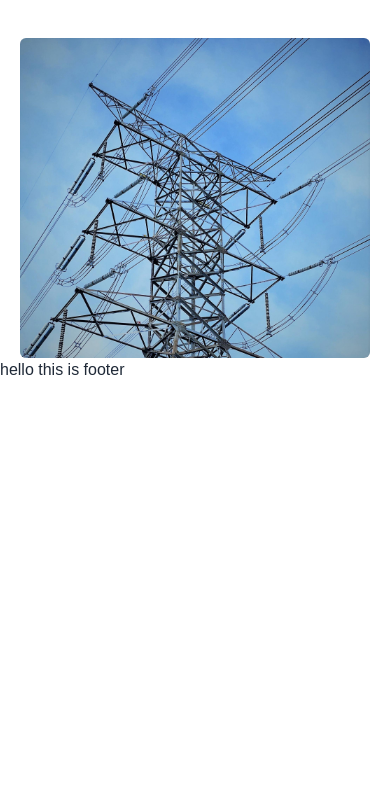
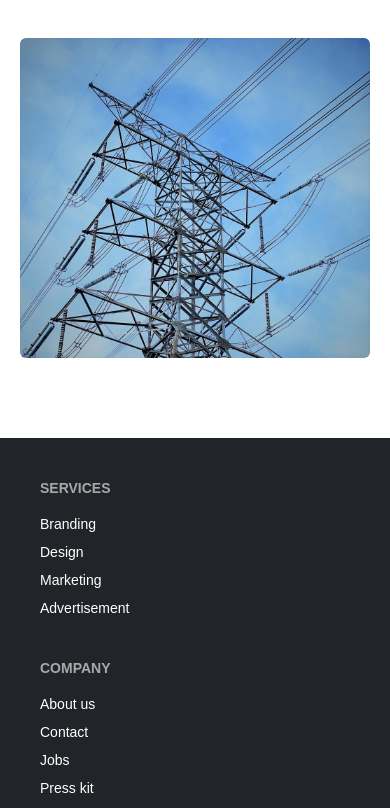
Before and after one commit to ImtiazAkib/food-shop, a React (Vite) app: page / in a window 390 px wide. Shown: the part 11192-12000 px from the top of the page. Before the commit the page ends 11574 px from the top, so only its background shows below. Built offline with nearby package versions, Linux system fonts and the light colour scheme.

Commit message:
footer page updated

```diff
--- a/src/pages/Shared/Footer/Footer.jsx
+++ b/src/pages/Shared/Footer/Footer.jsx
@@ -1,7 +1,94 @@
+const data = [
+  ["Branding", "Design", "Marketing", "Advertisement"],
+  ["About us", "Contact", "Jobs", "Press kit"],
+  ["Terms of use", "Privacy policy", "Cookie policy"],
+];
+
 const Footer = () => {
   return (
     <>
-      <p>hello this is footer</p>
+      <footer className="footer p-10 bg-[#212529] text-white mt-20">
+        <nav>
+          <h6 className="footer-title">Services</h6>
+          {data[0].map((singleData, index) => (
+            <a className="link link-hover" key={index}>
+              {singleData}
+            </a>
+          ))}
+        </nav>
+        <nav>
+          <h6 className="footer-title">Company</h6>
+          {data[1].map((singleData, index) => (
+            <a className="link link-hover" key={index}>
+              {singleData}
+            </a>
+          ))}
+        </nav>
+        <nav>
+          <h6 className="footer-title">Legal</h6>
+          {data[2].map((singleData, index) => (
+            <a className="link link-hover" key={index}>
+              {singleData}
+            </a>
+          ))}
+        </nav>
+      </footer>
+      <footer className="footer px-10 py-4 border-t bg-[#212529] text-white border-white">
+        <aside className="items-center grid-flow-col">
+          <svg
+            width="24"
+            height="24"
+            viewBox="0 0 24 24"
+            xmlns="http://www.w3.org/2000/svg"
+            fillRule="evenodd"
+            clipRule="evenodd"
+            className="fill-current"
+          >
+            <path d="M22.672 15.226l-2.432.811.841 2.515c.33 1.019-.209 2.127-1.23 2.456-1.15.325-2.148-.321-2.463-1.226l-.84-2.518-5.013 1.677.84 2.517c.391 1.203-.434 2.542-1.831 2.542-.88 0-1.601-.564-1.86-1.314l-.842-2.516-2.431.809c-1.135.328-2.145-.317-2.463-1.229-.329-1.018.211-2.127 1.231-2.456l2.432-.809-1.621-4.823-2.432.808c-1.355.384-2.558-.59-2.558-1.839 0-.817.509-1.582 1.327-1.846l2.433-.809-.842-2.515c-.33-1.02.211-2.129 1.232-2.458 1.02-.329 2.13.209 2.461 1.229l.842 2.515 5.011-1.677-.839-2.517c-.403-1.238.484-2.553 1.843-2.553.819 0 1.585.509 1.85 1.326l.841 2.517 2.431-.81c1.02-.33 2.131.211 2.461 1.229.332 1.018-.21 2.126-1.23 2.456l-2.433.809 1.622 4.823 2.433-.809c1.242-.401 2.557.484 2.557 1.838 0 .819-.51 1.583-1.328 1.847m-8.992-6.428l-5.01 1.675 1.619 4.828 5.011-1.674-1.62-4.829z"></path>
+          </svg>
+          <p>
+            Food Industries Ltd. <br />
+            Providing reliable tech since 1992
+          </p>
+        </aside>
+        <nav className="md:place-self-center md:justify-self-end">
+          <div className="grid grid-flow-col gap-4">
+            <a>
+              <svg
+                xmlns="http://www.w3.org/2000/svg"
+                width="24"
+                height="24"
+                viewBox="0 0 24 24"
+                className="fill-current"
+              >
+                <path d="M24 4.557c-.883.392-1.832.656-2.828.775 1.017-.609 1.798-1.574 2.165-2.724-.951.564-2.005.974-3.127 1.195-.897-.957-2.178-1.555-3.594-1.555-3.179 0-5.515 2.966-4.797 6.045-4.091-.205-7.719-2.165-10.148-5.144-1.29 2.213-.669 5.108 1.523 6.574-.806-.026-1.566-.247-2.229-.616-.054 2.281 1.581 4.415 3.949 4.89-.693.188-1.452.232-2.224.084.626 1.956 2.444 3.379 4.6 3.419-2.07 1.623-4.678 2.348-7.29 2.04 2.179 1.397 4.768 2.212 7.548 2.212 9.142 0 14.307-7.721 13.995-14.646.962-.695 1.797-1.562 2.457-2.549z"></path>
+              </svg>
+            </a>
+            <a>
+              <svg
+                xmlns="http://www.w3.org/2000/svg"
+                width="24"
+                height="24"
+                viewBox="0 0 24 24"
+                className="fill-current"
+              >
+                <path d="M19.615 3.184c-3.604-.246-11.631-.245-15.23 0-3.897.266-4.356 2.62-4.385 8.816.029 6.185.484 8.549 4.385 8.816 3.6.245 11.626.246 15.23 0 3.897-.266 4.356-2.62 4.385-8.816-.029-6.185-.484-8.549-4.385-8.816zm-10.615 12.816v-8l8 3.993-8 4.007z"></path>
+              </svg>
+            </a>
+            <a>
+              <svg
+                xmlns="http://www.w3.org/2000/svg"
+                width="24"
+                height="24"
+                viewBox="0 0 24 24"
+                className="fill-current"
+              >
+                <path d="M9 8h-3v4h3v12h5v-12h3.642l.358-4h-4v-1.667c0-.955.192-1.333 1.115-1.333h2.885v-5h-3.808c-3.596 0-5.192 1.583-5.192 4.615v3.385z"></path>
+              </svg>
+            </a>
+          </div>
+        </nav>
+      </footer>
     </>
   );
 };
```
